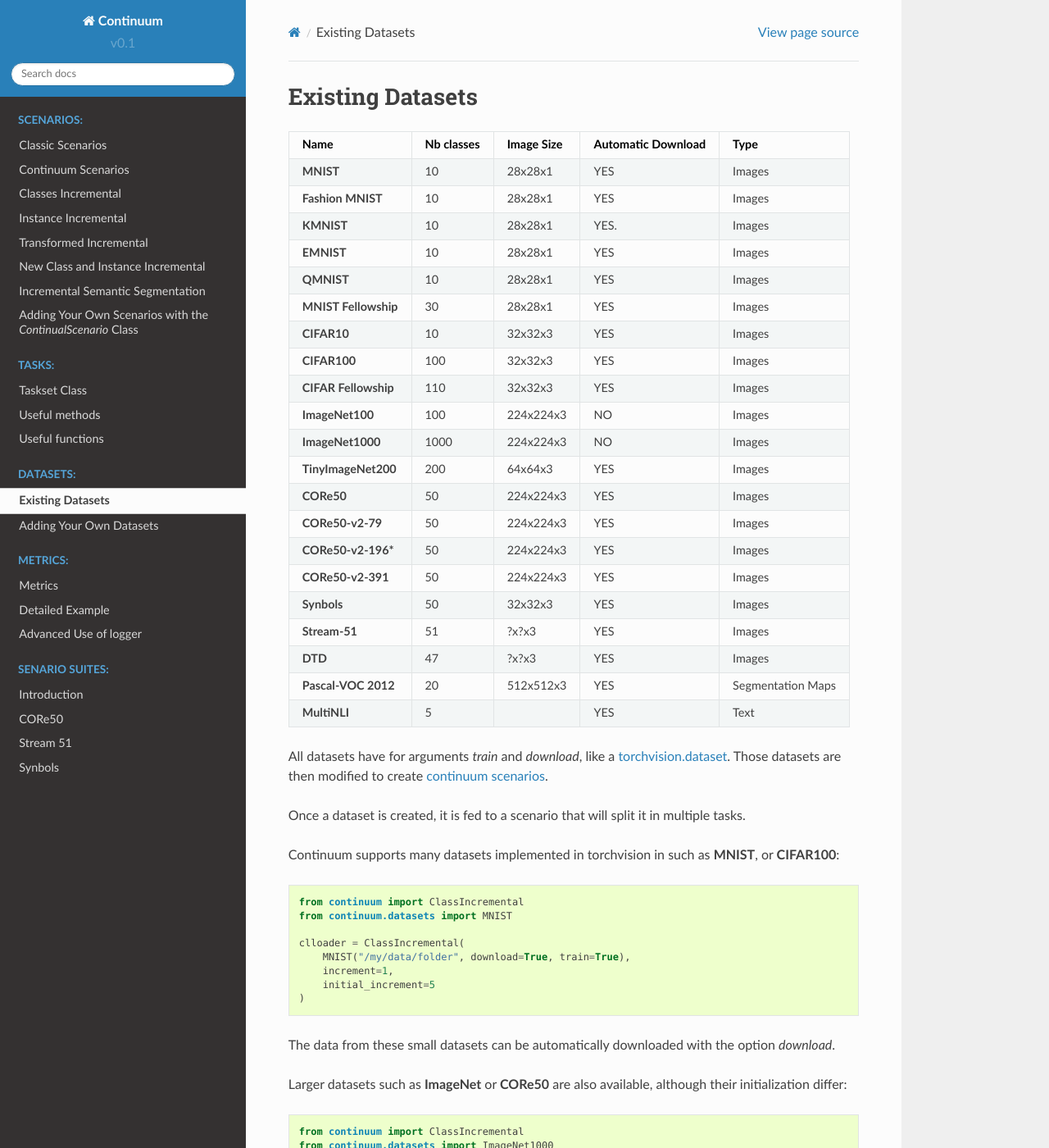
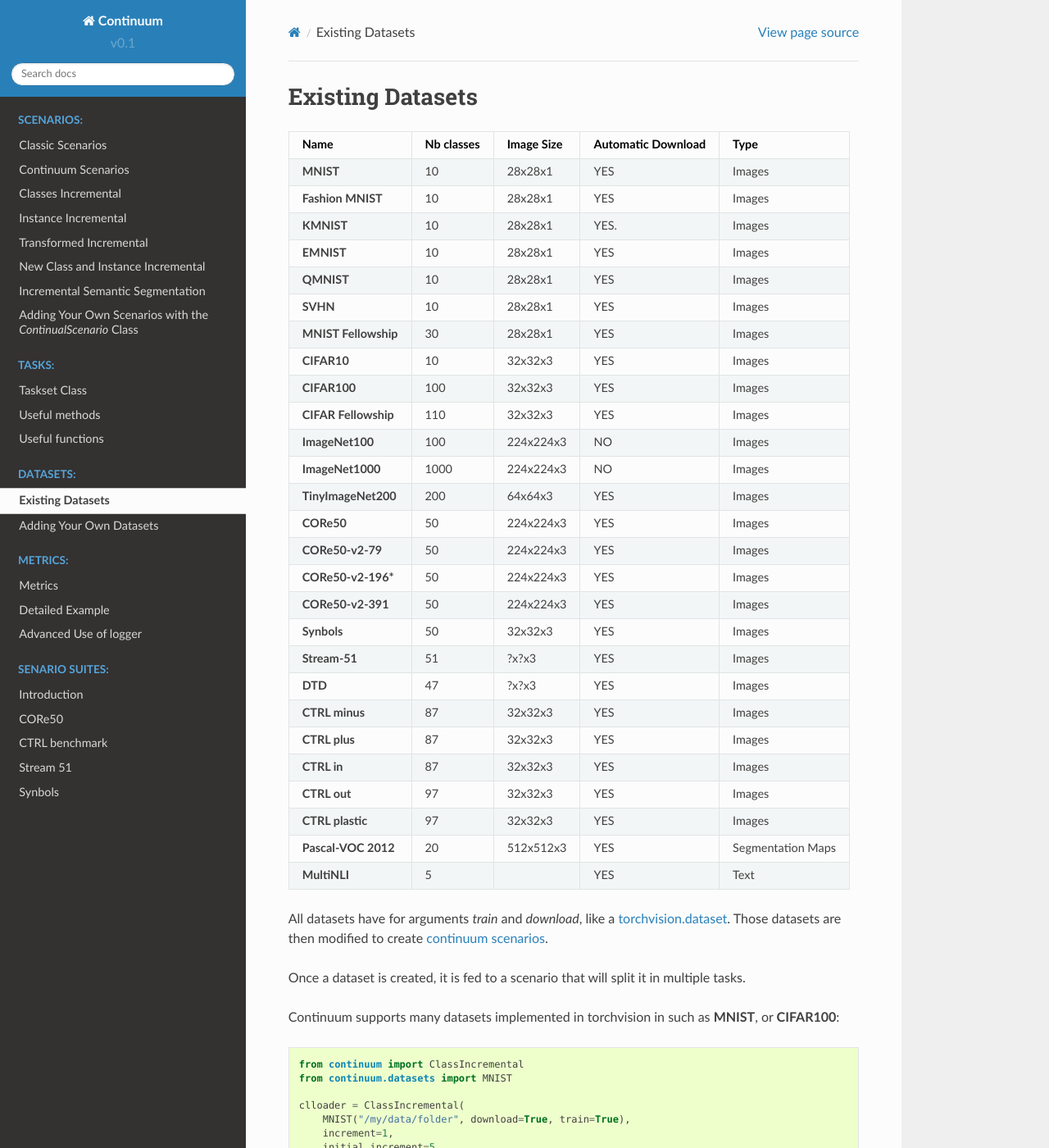
Before and after one commit to Continvvm/continuum, a Sphinx documentation site: the page built from docs/_tutorials/datasets/dataset.rst, in a window 1280 px wide and 1400 px high. Shown: the whole window at 82% size. Built offline with Sphinx 7.4.7 and the Read the Docs theme 2.0.0, drawn with Linux system fonts in a browser that asks for light colours.

Commit message:
Add web doc about CTRL.
to squash

```diff
--- a/docs/_tutorials/datasets/dataset.rst
+++ b/docs/_tutorials/datasets/dataset.rst
@@ -13,6 +13,8 @@
 | **EMNIST**           | 10         | 28x28x1    | YES                | Images            |
 +----------------------+------------+------------+--------------------+-------------------+
 | **QMNIST**           | 10         | 28x28x1    | YES                | Images            |
++----------------------+------------+------------+--------------------+-------------------+
+| **SVHN**             | 10         | 28x28x1    | YES                | Images            |
 +----------------------+------------+------------+--------------------+-------------------+
 | **MNIST Fellowship** | 30         | 28x28x1    | YES                | Images            |
 +----------------------+------------+------------+--------------------+-------------------+
@@ -41,6 +43,16 @@
 | **Stream-51**        | 51         | ?x?x3      | YES                | Images            |
 +----------------------+------------+------------+--------------------+-------------------+
 | **DTD**              | 47         | ?x?x3      | YES                | Images            |
++----------------------+------------+------------+--------------------+-------------------+
+| **CTRL minus**       | 87         | 32x32x3    | YES                | Images            |
++----------------------+------------+------------+--------------------+-------------------+
+| **CTRL plus**        | 87         | 32x32x3    | YES                | Images            |
++----------------------+------------+------------+--------------------+-------------------+
+| **CTRL in**          | 87         | 32x32x3    | YES                | Images            |
++----------------------+------------+------------+--------------------+-------------------+
+| **CTRL out**         | 97         | 32x32x3    | YES                | Images            |
++----------------------+------------+------------+--------------------+-------------------+
+| **CTRL plastic**     | 97         | 32x32x3    | YES                | Images            |
 +----------------------+------------+------------+--------------------+-------------------+
 | **Pascal-VOC 2012**  | 20         | 512x512x3  | YES                | Segmentation Maps |
 +----------------------+------------+------------+--------------------+-------------------+
--- a/docs/_tutorials/scenarios_suites/1_Introduction.rst
+++ b/docs/_tutorials/scenarios_suites/1_Introduction.rst
@@ -8,4 +8,5 @@
 - CORe50
 - Stream-51
 - Synbols
+- CTRL
 - And soon many others
```
Also changed, not shown: docs/_tutorials/scenarios_suites/Ctrl.rst (added, +56 -0 lines).
